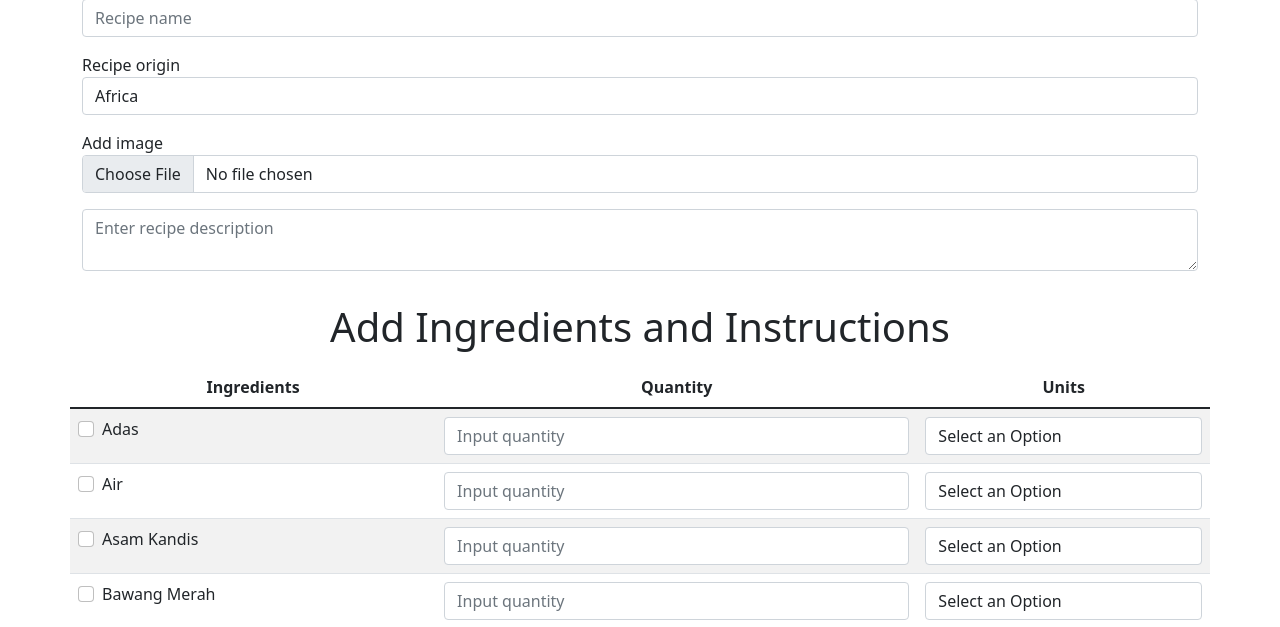
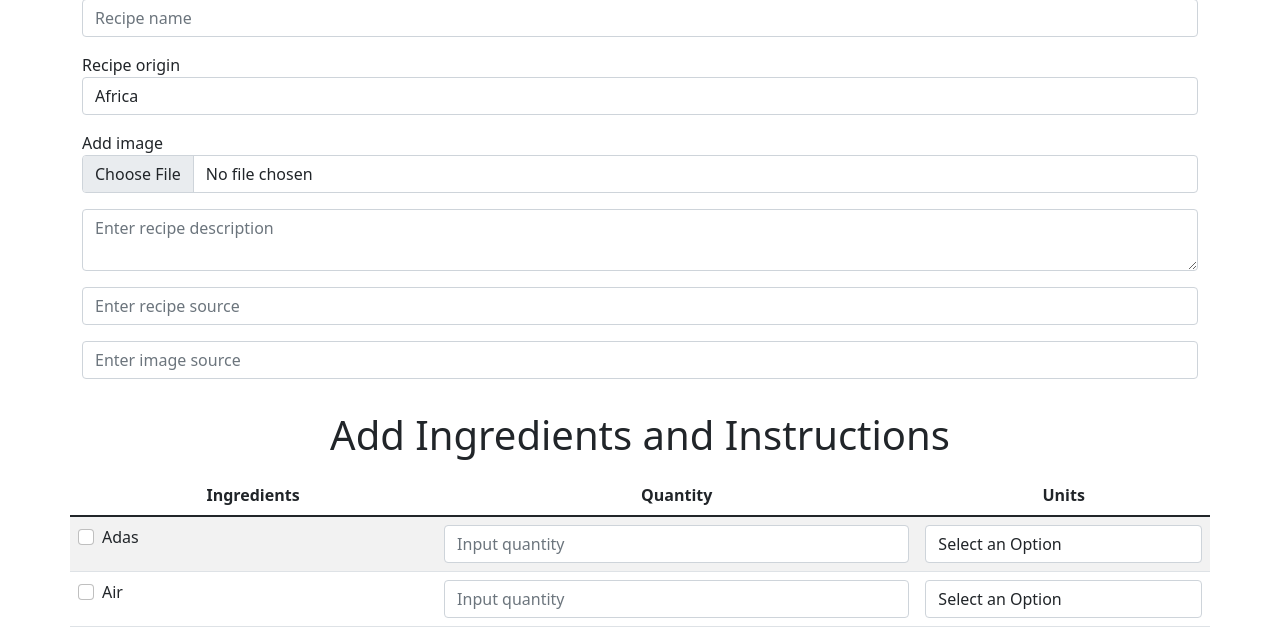
Before and after one commit to listyantidewi1/masak-apa-v2, a Flask app: page /admin/recipe/add/ in a window 1280 px wide. Shown: the part 293-920 px from the top of the page. Run offline with Flask 2, Linux system fonts and the light colour scheme; a user stored in the database is signed in; some libraries are stand-ins or nearby versions; some web fonts are replaced.

Commit message:
added recipe and image source

```diff
--- a/app.py
+++ b/app.py
@@ -133,6 +133,7 @@ def ingredients():
         name = request.form.get("name")
         origin = request.form.get("origin")
         category = request.form.get("category")
+        img_src = request.form.get("img_src")
         f = request.files['file']
         print(f)
         if f.filename == '':
@@ -142,7 +143,7 @@ def ingredients():
             filename = secure_filename(f.filename)
             f.save(os.path.join(app.config['UPLOAD_FOLDER'], filename))
         #f.save(secure_filename(f.filename))
-            db.execute("insert into ingredients(image, name, origin_id, category_id, description) values(?,?,?,?,?)", filename, name, origin, category, description)
+            db.execute("insert into ingredients(image, name, origin_id, category_id, description, img_src) values(?,?,?,?,?,?)", filename, name, origin, category, description, img_src)
             return redirect("/admin/ingredients")
         else:
             return apology("pilih file dulu")
@@ -336,13 +337,15 @@ def add_recipes_2():
         name = request.form.get("name")
         origin = request.form.get("origin")
         description = request.form.get("description")
+        img_src = request.form.get("img_src")
+        recipe_src = request.form.get("recipe_src")
         f = request.files['file']
         if f.filename == '':
             return apology("No selected file")
         if f and allowed_file(f.filename):
             filename = secure_filename(f.filename)
             f.save(os.path.join(app.config['UPLOAD_FOLDER'], filename))
-            db.execute("insert into recipes(name, origin_id, image, description) values(?,?,?,?)", name, origin, filename, description)
+            db.execute("insert into recipes(name, origin_id, image, description, img_src, recipe_src) values(?,?,?,?,?,?)", name, origin, filename, description, img_src, recipe_src)
             current_recipe = db.execute("select id from recipes order by id desc limit 1")[0]
             print(current_recipe['id'])
             current_recipe_id = str(current_recipe['id'])
@@ -369,8 +372,9 @@ def show_recipe_admin(id):
     # print(units)
     origin = db.execute("select origins.origin from origins inner join recipes on origins.id = recipes.origin_id where recipes.id = ?", id)[0]
     print(units)
-    full_recipe = db.execute("select recipes.name as recipename, recipes.description, recipes.image, origins.origin, recipe_ingredients.qty, instructions.instructions, units.name as unitname, ingredients.name as ingredientname from recipes inner join origins on recipes.origin_id = origins.id inner join recipe_ingredients on recipes.id = recipe_ingredients.recipe_id inner join instructions on recipes.id = instructions.recipe_id inner join units on recipe_ingredients.unit_id = units.id inner join ingredients on recipe_ingredients.ingredients_id = ingredients.id where recipes.id = ?", id)
-    return render_template("/admin/show_recipe_admin.html", recipe=recipe, ingredients=ingredients, instructions=instructions, units=units, origin=origin, full_recipe=full_recipe)# show a recipe detail
+    full_recipe = db.execute("select recipes.name as recipename, recipes.description, recipes.image, recipes.recipe_src, recipes.img_src as imgsrc, origins.origin, recipe_ingredients.qty, instructions.instructions, units.name as unitname, ingredients.name as ingredientname from recipes inner join origins on recipes.origin_id = origins.id inner join recipe_ingredients on recipes.id = recipe_ingredients.recipe_id inner join instructions on recipes.id = instructions.recipe_id inner join units on recipe_ingredients.unit_id = units.id inner join ingredients on recipe_ingredients.ingredients_id = ingredients.id where recipes.id = ?", id)
+    source = db.execute("select img_src, recipe_src from recipes where id = ?",id)[0]
+    return render_template("/admin/show_recipe_admin.html", recipe=recipe, ingredients=ingredients, instructions=instructions, units=units, origin=origin, full_recipe=full_recipe, source=source)# show a recipe detail
 
 # TODO: edit recipe admin
 @app.route("/admin/recipe/<id>/edit", methods=["GET","POST"])
@@ -535,10 +539,11 @@ def show_recipe(id):
     instructions = db.execute("select * from instructions where recipe_id = ?", id)[0]
     units = db.execute("select units.name from units inner join recipe_ingredients on units.id = recipe_ingredients.unit_id where recipe_id = ?", id)
     origin = db.execute("select origins.origin from origins inner join recipes on origins.id = recipes.origin_id where recipes.id = ?", id)[0]
-    full_recipe = db.execute("select recipes.name as recipename, recipes.description, recipes.image, origins.origin, recipe_ingredients.qty, instructions.instructions, units.name as unitname, ingredients.name as ingredientname from recipes inner join origins on recipes.origin_id = origins.id inner join recipe_ingredients on recipes.id = recipe_ingredients.recipe_id inner join instructions on recipes.id = instructions.recipe_id inner join units on recipe_ingredients.unit_id = units.id inner join ingredients on recipe_ingredients.ingredients_id = ingredients.id where recipes.id = ?", id)
+    full_recipe = db.execute("select recipes.name as recipename, recipes.description, recipes.image, recipes.img_src as imgsrc, recipes.recipe_src, origins.origin, recipe_ingredients.qty, instructions.instructions, units.name as unitname, ingredients.name as ingredientname from recipes inner join origins on recipes.origin_id = origins.id inner join recipe_ingredients on recipes.id = recipe_ingredients.recipe_id inner join instructions on recipes.id = instructions.recipe_id inner join units on recipe_ingredients.unit_id = units.id inner join ingredients on recipe_ingredients.ingredients_id = ingredients.id where recipes.id = ?", id)
+    source = db.execute("select img_src, recipe_src from recipes where id = ?",id)[0]
     print(units)
     is_search = len(search_result)
-    return render_template("show_recipe.html", is_search=is_search, results=search_result, recipe=recipe, ingredients=ingredients, instructions=instructions, units=units, origin = origin, full_recipe = full_recipe)
+    return render_template("show_recipe.html", is_search=is_search, results=search_result, recipe=recipe, ingredients=ingredients, instructions=instructions, units=units, origin = origin, full_recipe = full_recipe, source = source)
 
 @app.route("/recipe/show/all", methods=["GET", "POST"])
 def show_recipes():
--- a/templates/admin/add_recipe_admin.html
+++ b/templates/admin/add_recipe_admin.html
@@ -29,6 +29,13 @@ Instructions {% endblock %} {% block main %}
         name="description"
         placeholder="Enter recipe description"
       ></textarea>
+    </div>
+    <div class="form-group mb-3">
+      <input type="text" class="form-control" name="recipe_src" placeholder="Enter recipe source"/>
+    </div>
+    <div class="form-group mb-3">
+      <input type="text" class="form-control" name="img_src" placeholder="Enter image source"/>
+    </div>
     </div>
 
 
--- a/templates/admin/admin_view_ingredient.html
+++ b/templates/admin/admin_view_ingredient.html
@@ -8,6 +8,7 @@ endblock %} {% block main %}
         src="/static/uploads/{{ ingredient['image'] }}"
         style="width: 100%; height: auto"
       />
+      <p>Image source: {{ ingredient['img_src'] }}</p>
     </div>
     <div class="col-md-6">
       <h6 class="my-3">Origin: {{ origin["origin"] }}</h6>
--- a/templates/admin/show_recipe_admin.html
+++ b/templates/admin/show_recipe_admin.html
@@ -38,7 +38,10 @@ endblock %} {% block main %}
     </div>
   </div>
   <div class="row">
-    <div class="col-md-12 mt-3"></div>
+    <div class="col-md-12 mt-3">
+      <p class="text-muted">Image source: {{ source['img_src'] }}</p>
+      <p class="text-muted">Recipe source: {{ source['recipe_src'] }}</p>
+    </div>
   </div>
 </div>
 {% endblock %}
--- a/templates/show_recipe.html
+++ b/templates/show_recipe.html
@@ -40,7 +40,8 @@
     </div>
     <div class="row">
       <div class="col-md-12 mt-3">
-
+        <p class="text-muted">Image source: {{ source['img_src'] }}</p>
+        <p class="text-muted">Recipe source: {{ source['recipe_src'] }}</p>
       </div>
     </div>
   </div>
```
Also changed, not shown: templates/admin/ingredients.html (+8 -0 lines), templates/dashboard.html (+4 -5 lines), templates/landing.html (+41 -0 lines), masakapa.sqlite, static/uploads/masakapa-transformed.png (added), static/uploads/masakapa.png (added), 6 other files.
